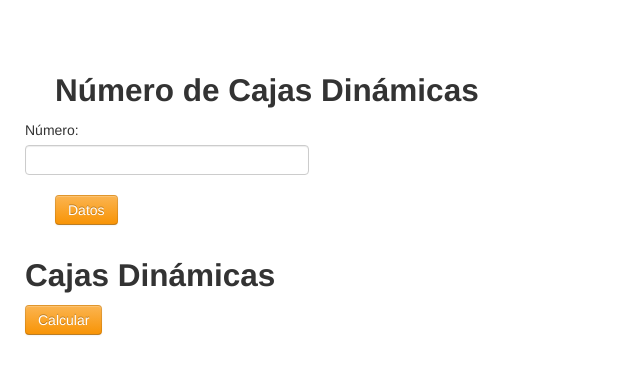
After one commit to IDGS-804-20001610/IDGS804-Flask2, a Flask app: page /numero in a window 1280 px wide. The commit adds this page. Shown: the top 374 px of the page, without its empty margins (0-640 px from the left). Run offline with Flask 2, Linux system fonts and the light colour scheme; some libraries are stand-ins or nearby versions.

Commit message:
2023-02-17 CAJAS DINAMICAS

```diff
--- a/app.py
+++ b/app.py
@@ -1,11 +1,54 @@
 
 from flask import Flask, render_template, request
+import forms, caja_dinamica
+from flask_wtf.csrf import CSRFProtect
 
 app=Flask(__name__)
+app.config['SECRET_KEY']='esta es una clave encriptada'
+csrf = CSRFProtect()
 
 @app.route("/formPrueba")
 def formprueba():
     return render_template("formprueba.html")
 
+@app.route("/Alumnos", methods=['POST', 'GET'])
+def Alumnos():
+    reg_alum=forms.Userform(request.form)
+    if request.method == 'POST':
+        #obtenemos el contenido de la 'caja', gracias al .data
+        print(reg_alum.matricula.data)
+        print(reg_alum.nombre.data)
+    return render_template("Alumno.html", form=reg_alum)
+
+@app.route("/numero", methods=['POST', 'GET'])
+def cajaDinamica():
+    numerocajas = request.form.get("txtNumCajas")
+    numero = int(numerocajas or 0)
+    n = int(numerocajas or 0)
+    return render_template("caja_dinamica.html", numerocajas = numerocajas, numero = numero, n = n)
+
+@app.route("/cajas", methods=['POST', 'GET'])
+def cajaDinamicaRes():
+    reg_caja = caja_dinamica.CajaForm(request.form)
+    arreglo = [int(number or 0) for number in reg_caja.numeros.data]
+
+    suma = 0
+    total = len(arreglo)
+    rep = {}
+
+    for valor in arreglo:
+        suma = suma + valor
+        if valor in rep:
+            rep[valor] += 1
+        else:
+            rep[valor] = 1
+
+    promedio = suma / total
+    maximo = max(arreglo)
+    minimo = min(arreglo)
+
+    return render_template("caja_dinamica_resultado.html", maximo = maximo, minimo = minimo, promedio = promedio, rep=rep)
+
 if __name__ == "__main__":
+    #csrf.init_app(app)
     app.run(debug=True)
--- /dev/null
+++ b/caja_dinamica.py
@@ -0,0 +1,6 @@
+from wtforms import  Form
+from wtforms import IntegerField, StringField
+from wtforms.fields import FieldList
+
+class CajaForm(Form):
+    numeros = FieldList(StringField('numeros'), min_entries=1)
--- a/templates/_macros.html
+++ b/templates/_macros.html
@@ -9,3 +9,19 @@
 </div>
 
 {%endmacro%}
+
+<!-- Enviar varios componentes -->
+
+{%macro render_firld(field)%}
+    <div class="control-group">
+        <div class="controls">
+            {{field.label}}
+
+            {{field(**kwargs)|safe}}
+        </div>
+    </div>
+{%endmacro%}
+
+{%macro render_fiel(name, type, classes)%}
+<input type = "{{type or 'text'}}" id="{{name}}" name="{{ name }}">
+{%endmacro%}
--- /dev/null
+++ b/templates/caja_dinamica.html
@@ -0,0 +1,68 @@
+<!DOCTYPE html>
+<html lang="en">
+<head>
+    <meta charset="UTF-8">
+    <meta http-equiv="X-UA-Compatible" content="IE=edge">
+    <meta name="viewport" content="width=device-width, initial-scale=1.0">
+
+    <link rel="stylesheet" href="../static/bootstrap/css/bootstrap.min.css">
+
+    <title>CAJAS DINÁMICAS</title>
+        <style>
+            body{
+                padding-top: 60px;
+            }
+    </style>
+    <link rel="stylesheet" href="../static/bootstrap/css/bootstrap-responsive.min.css">
+</head>
+<body>
+
+
+<div class="container">
+    <div clas="row">
+        <form class="form-horizontal" name="form1" action="/numero" method="post">
+                <h2>Número de Cajas Dinámicas</h2>
+                <div class="control-group">
+                    <div class="mb-3 row">
+                        <label for="txtNumCajas" class="col-sm-2 col-form-label">Número: </label>
+                        <div class="col-sm-10">
+                            <input type="number" name="txtNumCajas" class="input-xlarge"  min="1" value="">
+                        </div>
+                    </div>
+                </div>
+
+                <div class="control-group">
+                    <div class="control">
+                        <button type="submit" class="btn btn-default btn-warning"> Datos </button>
+                    </div>
+                </div>
+         </form>
+    </div>
+
+    <div class="row">
+        {%from "_macros.html" import render_fiel%}
+        <form class="form-horizontal" name="form2" action="/cajas" method="post">
+            <h2>Cajas Dinámicas</h2>
+            {% for numero in range(n)%}
+            <div>
+            <div class="control-group">
+                <div class="mb-3 row">
+                    <label for="txtnumero1" class="col-sm-2 col-form-label">N{{numero + 1}}: </label>
+                    <div class="col-sm-10">
+                        {{render_fiel(name="numeros-" ~ numero)}}</div>
+                        </div>
+                    </div>
+                </div>
+
+
+                {% endfor %}
+                <div class="control-group">
+                    <div class="control">
+                        <button type="submit" class="btn btn-default btn-warning"> Calcular </button>
+                    </div>
+                </div>
+        </form>
+    </div>
+</div>
+</body>
+</html>
```
Also changed, not shown: forms.py (added, +13 -0 lines), templates/Alumno.html (added, +25 -0 lines), templates/caja_dinamica_resultado.html (added, +32 -0 lines).
